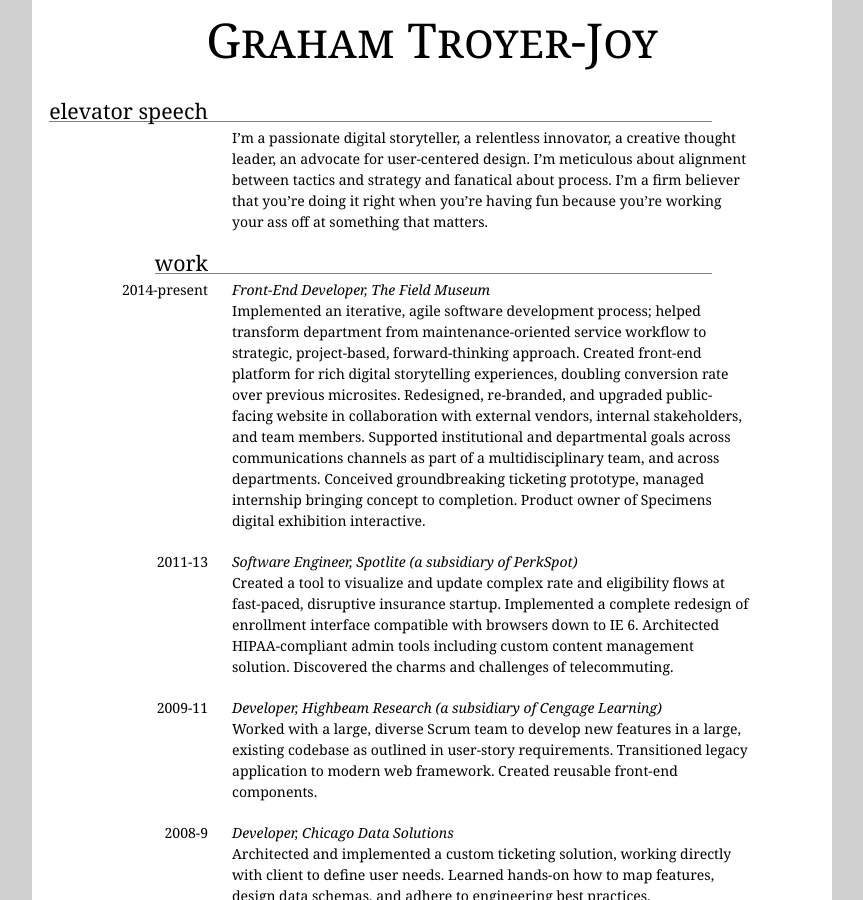
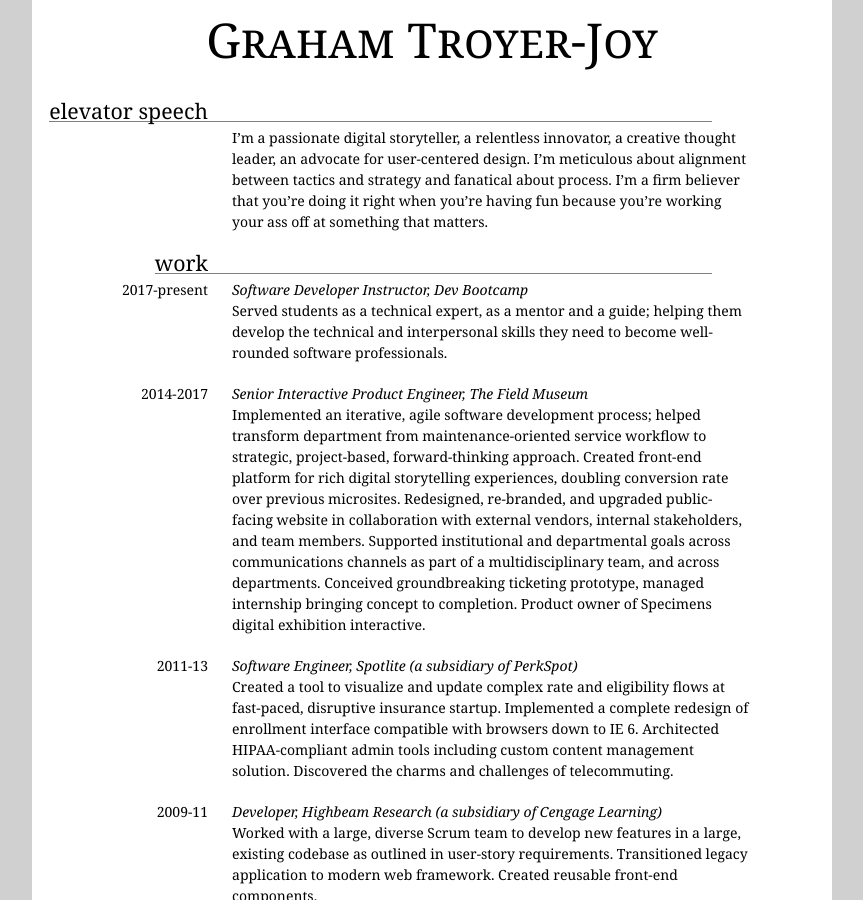
Before and after one commit to telegraham/resume, a Jekyll site: the page built from index.html, in a window 1280 px wide and 900 px high. Shown: the whole window, without its empty margins (208-1071 px from the left). Built offline with Jekyll 4.4.1, drawn with Linux system fonts in a browser that asks for light colours.

Commit message:
add DBC role and update Field title

```diff
--- a/_data/resume.json
+++ b/_data/resume.json
@@ -11,9 +11,15 @@
 	"elevatorSpeech": "I’m a passionate digital storyteller, a relentless innovator, a creative thought leader, an advocate for user-centered design. I’m meticulous about alignment between tactics and strategy and fanatical about process. I’m a firm believer that you’re doing it right when you’re having fun because you’re working your ass off at something that matters.",
 	"work": [
 		{
-			"what": "Front-End Developer",
+			"what": "Software Developer Instructor",
+			"where": "Dev Bootcamp",
+			"when": "2017-present",
+			"how": "Served students as a technical expert, as a mentor and a guide; helping them develop the technical and interpersonal skills they need to become well-rounded software professionals."
+		},
+		{
+			"what": "Senior Interactive Product Engineer",
 			"where": "The Field Museum",
-			"when": "2014-present",
+			"when": "2014-2017",
 			"how": "Implemented an iterative, agile software development process; helped transform department from maintenance-oriented service workflow to strategic, project-based, forward-thinking approach. Created front-end platform for rich digital storytelling experiences, doubling conversion rate over previous microsites. Redesigned, re-branded, and upgraded public-facing website in collaboration with external vendors, internal stakeholders, and team members. Supported institutional and departmental goals across communications channels as part of a multidisciplinary team, and across departments. Conceived groundbreaking ticketing prototype, managed internship bringing concept to completion. Product owner of Specimens digital exhibition interactive."
 		},
 		{
```
